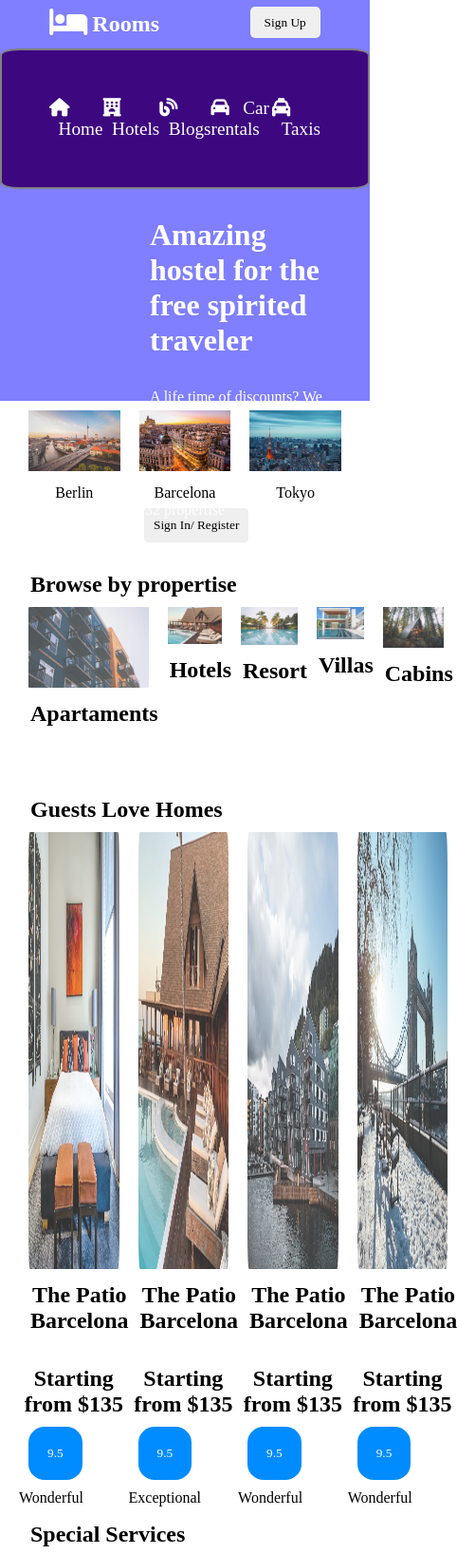
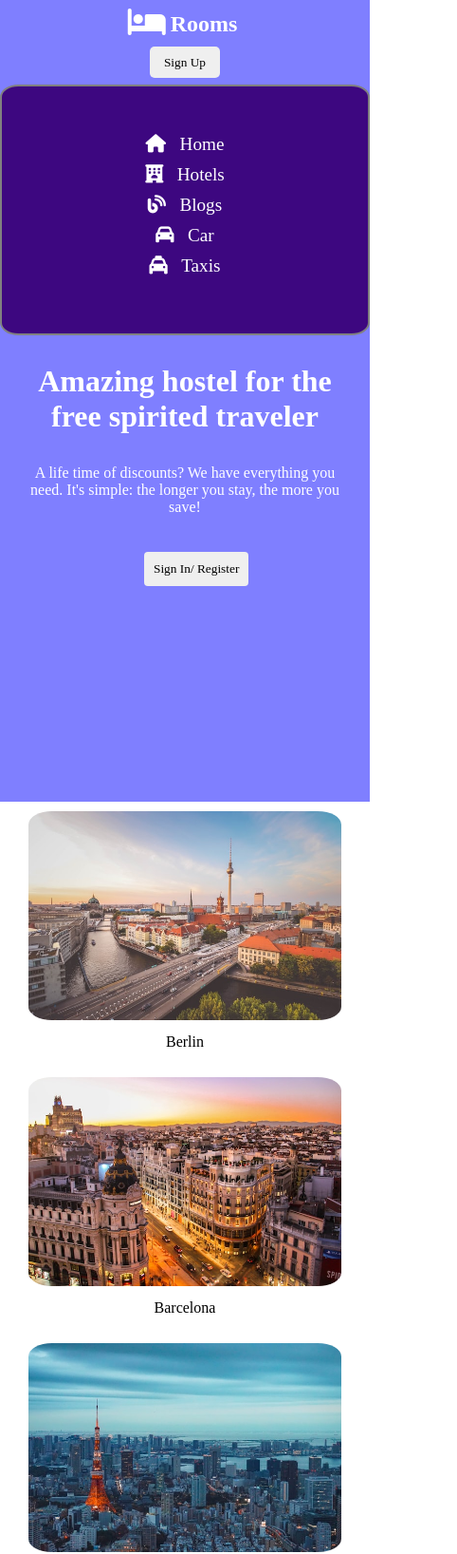
Before and after one commit to stanciuradu/Amazing-Hotel, a plain HTML site: page index.html in a window 390 px wide. Shown: the top 1636 px of the page at 95% size, 482 px wide, since content can reach past the window. Drawn offline with Linux system fonts and the light colour scheme; a web font is replaced by a local one.

Commit message:
Add Media Queris for responsive design

```diff
--- a/css/style.css
+++ b/css/style.css
@@ -11,9 +11,36 @@ header {
   justify-content: space-around;
   padding: 7px;
 }
+@media (max-width: 768px) {
+  .header {
+    display: flex;
+    flex-direction: column;
+    justify-content: center;
+    align-items: center;
+    text-align: center;
+  }
+  .header .container .fa-solid{
+    margin: 0px 0px 10px 0px;
+  }
+}
+@media (max-width: 768px) {
+  .navbar ul {
+    display: flex;
+    flex-direction: column;
+    justify-content: center;
+    align-items: center;
+    text-align: center;
+  }
+}
 .container-header {
   background-color: rgba(0, 0, 255, 0.502);
   height: 50vh;
+}
+@media (max-width: 768px) {
+  .container-header {
+    height: 100vh;
+    width: 100%;
+  }
 }
 header .container {
   display: flex;
@@ -67,12 +94,25 @@ header button {
   margin-left: 0.5em;
   color: white;
 }
+@media (max-width: 768px) {
+  .navbar ul {
+    display: flex;
+    flex-direction: column;
+    justify-content: center;
+    align-items: center;
+    text-align: center;
+  }
+  .navbar ul li{
+    margin: 0px 0px 10px 0px;
+  }
+}
+
 .container-header .heading-content {
   display: flex;
   flex-direction: column;
   padding: 30px;
-  margin-left: 8rem;
   color: white;
+  text-align: center;
 }
 .container-header .heading-content h1 {
   margin-bottom: 2rem;
@@ -85,7 +125,15 @@ header button {
   border: none;
   cursor: pointer;
 }
-
+@media (max-width: 768px) {
+  .container-header .heading-content {
+    display: flex;
+    flex-direction: column;
+    justify-content: center;
+    align-items: center;
+    text-align: center;
+  }
+}
 .heading-image1 {
   display: flex;
   justify-content: center;
@@ -94,10 +142,28 @@ header button {
   padding-left: 20px;
   padding-right: 20px;
 }
+@media (max-width: 768px) {
+  .heading-image1 {
+    display: flex;
+    flex-direction: column;
+    justify-content: center;
+    align-items: center;
+    text-align: center;
+  }
+}
 .heading-image2 {
   padding-left: 20px;
   padding-right: 20px;
   padding-top: 40px;
+}
+@media (max-width: 768px) {
+  .heading-image2 .container-image2 {
+    display: flex;
+    flex-direction: column;
+    justify-content: center;
+    align-items: center;
+    text-align: center;
+  }
 }
 .heading-image2 h1 {
   padding-left: 12px;
@@ -136,6 +202,15 @@ header button {
   display: flex;
   justify-content: flex-start;
   align-items: flex-start;
+}
+@media (max-width: 768px) {
+  .heading-image3 .container-image3 {
+    display: flex;
+    flex-direction: column;
+    justify-content: center;
+    align-items: center;
+    text-align: center;
+  }
 }
 .heading-image3 h1 {
   padding-left: 12px;
@@ -219,6 +294,17 @@ h2,
   padding-bottom: 1rem;
   padding-top: 1rem;
 }
+@media (max-width: 768px) {
+  .special-services .special-services-content {
+    display: flex;
+    flex-direction: column;
+    justify-content: center;
+    align-items: center;
+    text-align: center;
+  }
+}
+
+
 .special-services .special-services-one .button-services {
   padding: 10px;
   margin: 2px;
@@ -268,6 +354,15 @@ h2,
   display: flex;
   padding: 30px 30px;
 }
+@media (max-width: 768px) {
+  .rooms-blogs {
+    display: flex;
+    flex-direction: column;
+    justify-content: center;
+    align-items: center;
+    text-align: center;
+  }
+}
 .article-one footer {
   display: flex;
   justify-content: space-between;
@@ -289,10 +384,29 @@ h2,
   background-color: rgba(0, 17, 255, 0.626);
   padding: 40px 40px;
 }
+
+@media (max-width: 768px) {
+  .footer form {
+    display: flex;
+    flex-direction: column;
+    justify-content: center;
+    align-items: center;
+    text-align: center;
+  }
+  .footer form .subscribe-button{
+    margin: 10px 0px 0px 0px;
+    padding: 10px 10px 10px 10px;
+  }
+  .footer form .email{
+    width: 100%;
+  }
+  footer{
+    text-align: center;
+  }
+}
 .footer h1,
 p {
   color: white;
-  margin: 0px 0px 1em 0px;
 }
 
 footer form {
@@ -325,6 +439,15 @@ footer form .subscribe-button {
   margin: 0 auto;
   padding: 10px 10px;
 }
+@media (max-width: 768px) {
+  .footer-website{
+    display: flex;
+    flex-direction: column;
+    justify-content: center;
+    align-items: center;
+    text-align: center;
+  }
+}
 .footer-website .footer-column a {
   text-decoration: none;
   padding-bottom: 3px;
--- a/index.html
+++ b/index.html
@@ -36,7 +36,7 @@
           </li>
           <li>
             <i class="fa-solid fa-car fa-1x"></i>
-            <a href="./rentals.html">Car rentals</a>
+            <a href="./rentals.html">Car</a>
           </li>
           <li>
             <i class="fa-solid fa-taxi fa-1x"></i>
```
